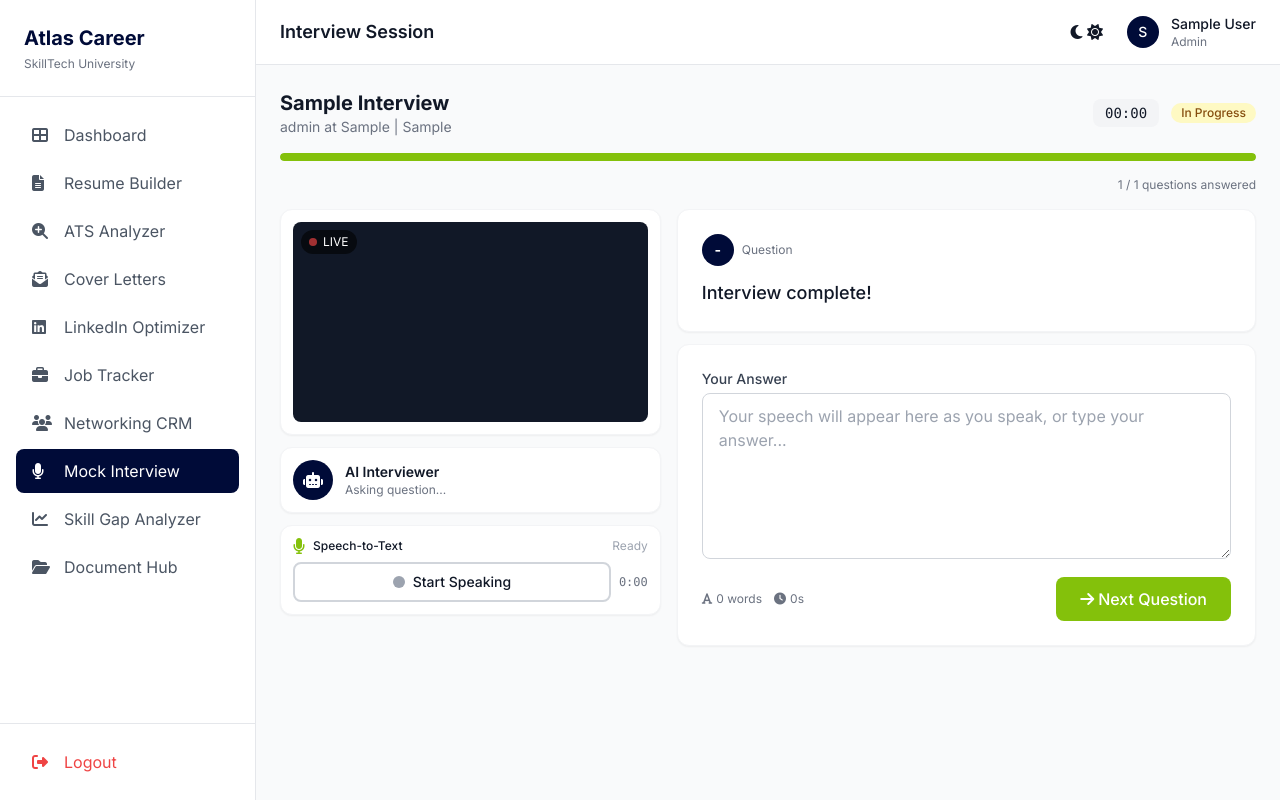
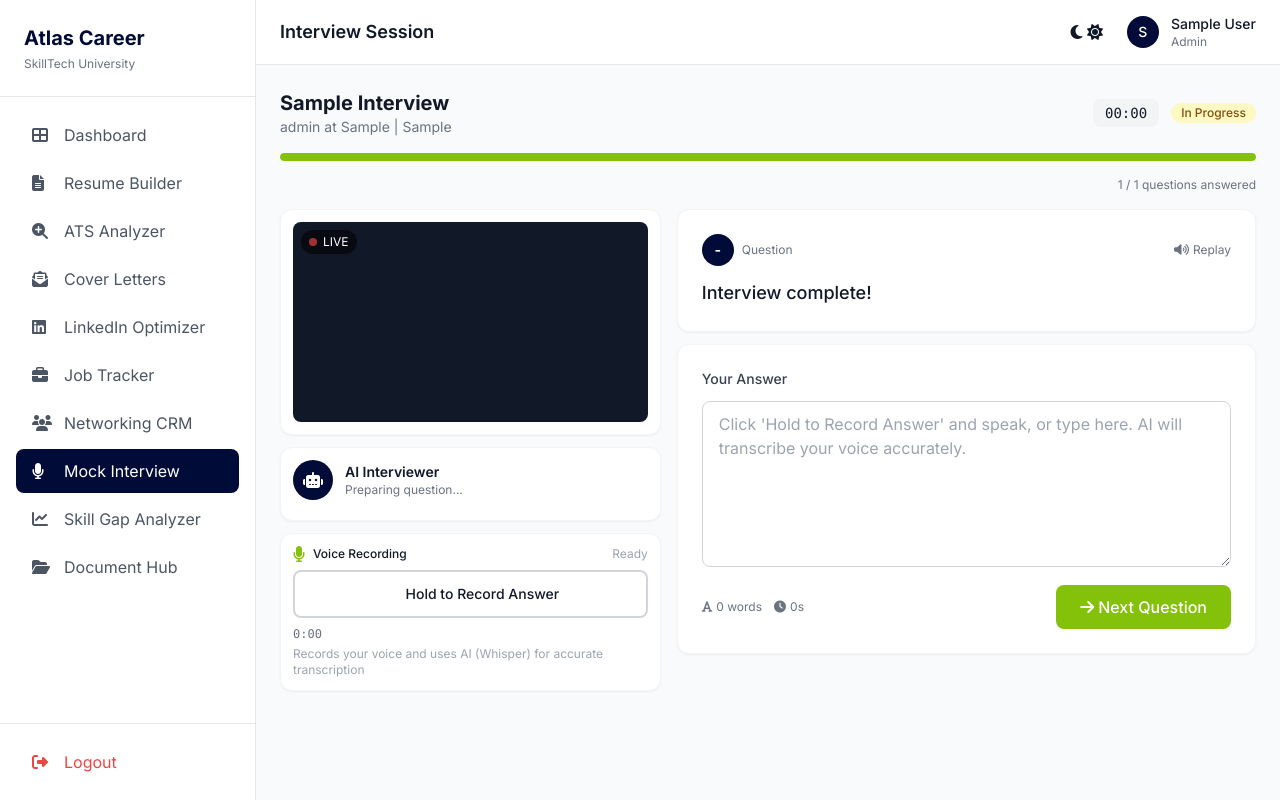
Before and after one commit to atlasskilltech/atlas_ai_career_service, a Node server app: page /interview/1/session in a window 1280 px wide. Run offline with Node 20, Linux system fonts and the light colour scheme; the visitor is signed in with stand-in values (Sample User, id 1); tables that the repository leaves empty or names only in its code hold one stand-in row (values such as "Sample post"); some libraries are stand-ins or nearby versions.

Commit message:
feat: Add OpenAI TTS and Whisper for AI interviewer voice interaction
- Add textToSpeech() and speechToText() functions to openai.js config
- Add TTS endpoint (GET /:id/question/:qid/audio) with file caching
- Add Whisper transcription endpoint (POST /:id/transcribe) with multer
- Rewrite session.ejs: AI speaks questions via TTS-1, user records audio
  via MediaRecorder, audio blob transcribed server-side via Whisper API

https://claude.ai/code/session_01GWxcr1G6gCDQWUxiDHdwFn

```diff
--- a/src/controllers/interviewController.js
+++ b/src/controllers/interviewController.js
@@ -1,4 +1,13 @@
 const interviewService = require('../services/interviewService');
+const { textToSpeech, speechToText } = require('../config/openai');
+const path = require('path');
+const fs = require('fs');
+const multer = require('multer');
+
+const audioUpload = multer({
+  dest: path.join(__dirname, '../../uploads/audio/'),
+  limits: { fileSize: 25 * 1024 * 1024 },
+});
 
 class InterviewController {
   async index(req, res) {
@@ -50,6 +59,54 @@ class InterviewController {
     }
   }
 
+  // TTS: Generate and serve audio for a question
+  async questionAudio(req, res) {
+    try {
+      const questionId = req.params.qid;
+      const audioDir = path.join(__dirname, '../../uploads/tts/');
+      const audioPath = path.join(audioDir, `q_${questionId}.mp3`);
+
+      // Serve cached audio if exists
+      if (fs.existsSync(audioPath)) {
+        res.setHeader('Content-Type', 'audio/mpeg');
+        return fs.createReadStream(audioPath).pipe(res);
+      }
+
+      // Generate TTS
+      const question = await interviewService.getQuestionById(questionId);
+      if (!question) return res.status(404).json({ error: 'Question not found' });
+
+      await textToSpeech(question.question, audioPath);
+      res.setHeader('Content-Type', 'audio/mpeg');
+      fs.createReadStream(audioPath).pipe(res);
+    } catch (err) {
+      res.status(500).json({ error: 'TTS generation failed: ' + err.message });
+    }
+  }
+
+  // Whisper: Transcribe uploaded audio
+  async transcribe(req, res) {
+    try {
+      if (!req.file) return res.status(400).json({ error: 'No audio file uploaded' });
+
+      // Rename to .webm for Whisper compatibility
+      const ext = '.webm';
+      const newPath = req.file.path + ext;
+      fs.renameSync(req.file.path, newPath);
+
+      const text = await speechToText(newPath);
+
+      // Cleanup temp file
+      try { fs.unlinkSync(newPath); } catch {}
+
+      res.json({ success: true, text });
+    } catch (err) {
+      // Cleanup on error
+      if (req.file) try { fs.unlinkSync(req.file.path); fs.unlinkSync(req.file.path + '.webm'); } catch {}
+      res.status(500).json({ error: 'Transcription failed: ' + err.message });
+    }
+  }
+
   async submitAnswer(req, res) {
     try {
       const { questionId, answerText, answerDuration } = req.body;
@@ -95,4 +152,5 @@ class InterviewController {
   }
 }
 
-module.exports = new InterviewController();
+const controller = new InterviewController();
+module.exports = { controller, audioUpload };
--- a/src/services/interviewService.js
+++ b/src/services/interviewService.js
@@ -12,6 +12,10 @@ class InterviewService {
 
   async getById(id) {
     return interviewRepository.findById(id);
+  }
+
+  async getQuestionById(questionId) {
+    return interviewRepository.getQuestion(questionId);
   }
 
   async getAverageScores(userId) {
--- a/src/views/pages/interview/session.ejs
+++ b/src/views/pages/interview/session.ejs
@@ -19,47 +19,60 @@
 
   <!-- Main Interview Area -->
   <div class="grid grid-cols-1 lg:grid-cols-5 gap-4">
-    <!-- Left: Video Feed -->
+    <!-- Left: Video Feed + AI -->
     <div class="lg:col-span-2 space-y-3">
+      <!-- Camera -->
       <div class="card p-3">
         <div class="relative rounded-lg overflow-hidden bg-gray-900 aspect-video">
           <video id="camera-feed" autoplay muted playsinline class="w-full h-full object-cover"></video>
           <div class="absolute top-2 left-2 flex items-center gap-1.5 bg-black/60 text-white text-xs px-2 py-1 rounded-full">
-            <span class="w-2 h-2 rounded-full bg-red-500 animate-pulse" id="rec-indicator"></span>
-            <span id="rec-label">LIVE</span>
+            <span class="w-2 h-2 rounded-full bg-red-500 animate-pulse"></span>
+            <span>LIVE</span>
           </div>
         </div>
       </div>
 
-      <!-- AI Interviewer -->
+      <!-- AI Interviewer Card -->
       <div class="card p-3">
-        <div class="flex items-center gap-3">
-          <div class="w-10 h-10 rounded-full bg-primary flex items-center justify-center">
+        <div class="flex items-center gap-3 mb-2">
+          <div class="w-10 h-10 rounded-full bg-primary flex items-center justify-center flex-shrink-0">
             <i class="fas fa-robot text-white"></i>
           </div>
-          <div>
+          <div class="flex-1">
             <p class="text-sm font-semibold">AI Interviewer</p>
-            <p class="text-xs text-gray-500" id="ai-status">Asking question...</p>
+            <p class="text-xs text-gray-500" id="ai-status">Preparing question...</p>
+          </div>
+          <div id="ai-speaking-indicator" class="hidden">
+            <div class="flex items-center gap-1">
+              <span class="w-1 h-3 bg-accent rounded-full animate-pulse"></span>
+              <span class="w-1 h-4 bg-accent rounded-full animate-pulse" style="animation-delay:0.15s"></span>
+              <span class="w-1 h-2 bg-accent rounded-full animate-pulse" style="animation-delay:0.3s"></span>
+            </div>
           </div>
         </div>
+        <audio id="ai-audio" class="hidden"></audio>
       </div>
 
-      <!-- Recording Controls -->
+      <!-- Voice Recorder -->
       <div class="card p-3">
-        <div class="flex items-center justify-between">
+        <div class="flex items-center justify-between mb-2">
           <div class="flex items-center gap-2">
             <i class="fas fa-microphone text-accent"></i>
-            <span class="text-xs font-medium">Speech-to-Text</span>
+            <span class="text-xs font-medium">Voice Recording</span>
           </div>
-          <span class="text-xs text-gray-400" id="stt-status">Ready</span>
+          <span class="text-xs text-gray-400" id="rec-status">Ready</span>
         </div>
-        <div class="mt-2 flex items-center gap-2">
-          <button onclick="toggleSpeech()" id="speech-btn" class="flex-1 py-2 rounded-lg border-2 border-gray-300 text-sm font-medium flex items-center justify-center gap-2 hover:border-red-400 transition">
-            <span class="w-3 h-3 rounded-full bg-gray-400" id="speech-dot"></span>
-            <span id="speech-label">Start Speaking</span>
+        <button onclick="toggleRecording()" id="rec-btn" class="w-full py-3 rounded-lg border-2 border-gray-300 text-sm font-medium flex items-center justify-center gap-2 hover:border-red-400 transition">
+          <span class="w-4 h-4 rounded-full bg-gray-400" id="rec-dot"></span>
+          <span id="rec-label">Hold to Record Answer</span>
+        </button>
+        <div class="flex items-center justify-between mt-2">
+          <span class="text-xs font-mono text-gray-500" id="rec-time">0:00</span>
+          <button onclick="transcribeAudio()" id="transcribe-btn" class="text-xs text-accent hover:underline font-medium hidden">
+            <i class="fas fa-wand-magic-sparkles mr-1"></i>Convert to Text
           </button>
-          <span class="text-xs font-mono text-gray-500" id="speech-time">0:00</span>
         </div>
+        <p class="text-xs text-gray-400 mt-1" id="rec-hint">Records your voice and uses AI (Whisper) for accurate transcription</p>
       </div>
     </div>
 
@@ -67,17 +80,25 @@
     <div class="lg:col-span-3 space-y-3">
       <!-- Current Question -->
       <div class="card" id="question-card">
-        <div class="flex items-center gap-2 mb-3">
-          <span class="w-8 h-8 bg-primary text-white rounded-full flex items-center justify-center text-sm font-bold" id="q-number"><%= currentQuestion ? currentQuestion.question_order : '-' %></span>
-          <span class="text-xs text-gray-500" id="q-type"><%= currentQuestion && currentQuestion.is_follow_up ? 'Follow-up Question' : 'Question' %></span>
+        <div class="flex items-center justify-between mb-3">
+          <div class="flex items-center gap-2">
+            <span class="w-8 h-8 bg-primary text-white rounded-full flex items-center justify-center text-sm font-bold" id="q-number"><%= currentQuestion ? currentQuestion.question_order : '-' %></span>
+            <span class="text-xs text-gray-500" id="q-type"><%= currentQuestion && currentQuestion.is_follow_up ? 'Follow-up Question' : 'Question' %></span>
+          </div>
+          <button onclick="replayQuestion()" id="replay-btn" class="text-xs text-gray-500 hover:text-primary" title="Replay question audio">
+            <i class="fas fa-volume-high mr-1"></i>Replay
+          </button>
         </div>
         <p class="text-lg font-medium leading-relaxed" id="q-text"><%= currentQuestion ? currentQuestion.question : 'Interview complete!' %></p>
       </div>
 
       <!-- Answer Area -->
       <div class="card" id="answer-card">
-        <label class="label-field">Your Answer</label>
-        <textarea id="answer-text" class="input-field" rows="6" placeholder="Your speech will appear here as you speak, or type your answer..."><%= '' %></textarea>
+        <div class="flex items-center justify-between mb-2">
+          <label class="label-field mb-0">Your Answer</label>
+          <span class="text-xs text-gray-400" id="transcribe-status"></span>
+        </div>
+        <textarea id="answer-text" class="input-field" rows="6" placeholder="Click 'Hold to Record Answer' and speak, or type here. AI will transcribe your voice accurately."></textarea>
         <div class="flex items-center justify-between mt-3">
           <div class="flex items-center gap-3 text-xs text-gray-500">
             <span><i class="fas fa-font mr-1"></i><span id="word-count">0</span> words</span>
@@ -89,7 +110,7 @@
         </div>
       </div>
 
-      <!-- Complete Button (shown when all questions answered) -->
+      <!-- Complete Section -->
       <div id="complete-section" class="hidden">
         <div class="card text-center py-6">
           <i class="fas fa-check-circle text-4xl text-green-500 mb-3"></i>
@@ -107,17 +128,18 @@
 <script>
 const interviewId = '<%= interview.id %>';
 let currentQuestionId = <%= currentQuestion ? currentQuestion.id : 'null' %>;
+let mediaStream = null;
+let mediaRecorder = null;
+let audioChunks = [];
+let recordedBlob = null;
 let isRecording = false;
-let recognition = null;
-let mediaStream = null;
+let recTimer = null;
 let answerStartTime = Date.now();
 let interviewStartTime = Date.now();
-let speechTimer = null;
 let interviewTimer = null;
 
-// --- Init ---
+// =========== INIT ===========
 async function init() {
-  // Start camera
   try {
     mediaStream = await navigator.mediaDevices.getUserMedia({ video: true, audio: true });
     document.getElementById('camera-feed').srcObject = mediaStream;
@@ -125,110 +147,158 @@ async function init() {
     showToast('Camera access failed: ' + err.message, 'error');
   }
 
-  // Interview timer
   interviewTimer = setInterval(() => {
-    const elapsed = Math.floor((Date.now() - interviewStartTime) / 1000);
-    const mins = Math.floor(elapsed / 60).toString().padStart(2, '0');
-    const secs = (elapsed % 60).toString().padStart(2, '0');
-    document.getElementById('timer').textContent = mins + ':' + secs;
+    const s = Math.floor((Date.now() - interviewStartTime) / 1000);
+    document.getElementById('timer').textContent =
+      Math.floor(s/60).toString().padStart(2,'0') + ':' + (s%60).toString().padStart(2,'0');
   }, 1000);
 
-  // Word counter
   document.getElementById('answer-text').addEventListener('input', () => {
-    const text = document.getElementById('answer-text').value.trim();
-    document.getElementById('word-count').textContent = text ? text.split(/\s+/).length : 0;
+    const t = document.getElementById('answer-text').value.trim();
+    document.getElementById('word-count').textContent = t ? t.split(/\s+/).length : 0;
   });
 
-  // If no question, show complete
-  if (!currentQuestionId) showComplete();
+  if (!currentQuestionId) { showComplete(); return; }
+  speakQuestion(currentQuestionId);
 }
 
-// --- Speech Recognition ---
-function createSpeechRecognition() {
-  const SR = window.SpeechRecognition || window.webkitSpeechRecognition;
-  if (!SR) return null;
-  const r = new SR();
-  r.continuous = true;
-  r.interimResults = true;
-  r.lang = 'en-US';
-  return r;
+// =========== AI SPEAKS QUESTION (TTS) ===========
+async function speakQuestion(qId) {
+  const audio = document.getElementById('ai-audio');
+  const indicator = document.getElementById('ai-speaking-indicator');
+  const statusEl = document.getElementById('ai-status');
+
+  statusEl.textContent = 'Speaking...';
+  indicator.classList.remove('hidden');
+
+  try {
+    audio.src = '/interview/' + interviewId + '/question/' + qId + '/audio';
+    audio.onended = () => {
+      indicator.classList.add('hidden');
+      statusEl.textContent = 'Waiting for your answer...';
+    };
+    audio.onerror = () => {
+      indicator.classList.add('hidden');
+      statusEl.textContent = 'Audio unavailable - read the question above';
+    };
+    await audio.play();
+  } catch {
+    indicator.classList.add('hidden');
+    statusEl.textContent = 'Read the question above and answer';
+  }
 }
 
-function toggleSpeech() {
-  if (isRecording) stopSpeech();
-  else startSpeech();
+function replayQuestion() {
+  if (currentQuestionId) speakQuestion(currentQuestionId);
 }
 
-function startSpeech() {
-  recognition = createSpeechRecognition();
-  if (!recognition) {
-    showToast('Speech recognition not supported. Use Chrome.', 'error');
-    return;
-  }
+// =========== VOICE RECORDING (MediaRecorder) ===========
+function toggleRecording() {
+  if (isRecording) stopRecording();
+  else startRecording();
+}
 
-  const textarea = document.getElementById('answer-text');
-  let existing = textarea.value;
-  let finalText = existing;
+function startRecording() {
+  if (!mediaStream) { showToast('Microphone not available', 'error'); return; }
 
-  recognition.onresult = (event) => {
-    let interim = '';
-    for (let i = event.resultIndex; i < event.results.length; i++) {
-      if (event.results[i].isFinal) {
-        finalText += (finalText ? ' ' : '') + event.results[i][0].transcript;
-      } else {
-        interim += event.results[i][0].transcript;
-      }
-    }
-    textarea.value = finalText + (interim ? ' ' + interim : '');
-    textarea.dispatchEvent(new Event('input'));
+  audioChunks = [];
+  recordedBlob = null;
+
+  // Use audio tracks from the existing stream
+  const audioStream = new MediaStream(mediaStream.getAudioTracks());
+  mediaRecorder = new MediaRecorder(audioStream, { mimeType: 'audio/webm;codecs=opus' });
+
+  mediaRecorder.ondataavailable = (e) => { if (e.data.size > 0) audioChunks.push(e.data); };
+  mediaRecorder.onstop = () => {
+    recordedBlob = new Blob(audioChunks, { type: 'audio/webm' });
+    document.getElementById('transcribe-btn').classList.remove('hidden');
+    document.getElementById('rec-hint').textContent = 'Recording saved. Click "Convert to Text" or record again.';
   };
 
-  recognition.onerror = (e) => { if (e.error !== 'no-speech') showToast('Speech error: ' + e.error, 'error'); };
-  recognition.onend = () => { if (isRecording) try { recognition.start(); } catch(e) {} };
-
-  recognition.start();
+  mediaRecorder.start(1000);
   isRecording = true;
   answerStartTime = Date.now();
 
-  // UI updates
-  const btn = document.getElementById('speech-btn');
+  // UI
+  const btn = document.getElementById('rec-btn');
   btn.classList.add('border-red-500', 'bg-red-50', 'text-red-600');
   btn.classList.remove('border-gray-300');
-  document.getElementById('speech-dot').classList.replace('bg-gray-400', 'bg-red-500');
-  document.getElementById('speech-dot').classList.add('animate-pulse');
-  document.getElementById('speech-label').textContent = 'Stop Speaking';
-  document.getElementById('stt-status').textContent = 'Listening...';
-  document.getElementById('ai-status').textContent = 'Listening to your answer...';
+  document.getElementById('rec-dot').className = 'w-4 h-4 rounded-full bg-red-500 animate-pulse';
+  document.getElementById('rec-label').textContent = 'Recording... Click to Stop';
+  document.getElementById('rec-status').textContent = 'Recording';
+  document.getElementById('transcribe-btn').classList.add('hidden');
 
-  speechTimer = setInterval(() => {
+  recTimer = setInterval(() => {
     const s = Math.floor((Date.now() - answerStartTime) / 1000);
-    document.getElementById('speech-time').textContent = Math.floor(s/60) + ':' + (s%60).toString().padStart(2,'0');
+    document.getElementById('rec-time').textContent = Math.floor(s/60) + ':' + (s%60).toString().padStart(2,'0');
     document.getElementById('answer-time').textContent = s;
   }, 1000);
 }
 
-function stopSpeech() {
-  if (recognition) recognition.stop();
+function stopRecording() {
+  if (mediaRecorder && mediaRecorder.state !== 'inactive') mediaRecorder.stop();
   isRecording = false;
-  clearInterval(speechTimer);
+  clearInterval(recTimer);
 
-  const btn = document.getElementById('speech-btn');
+  const btn = document.getElementById('rec-btn');
   btn.classList.remove('border-red-500', 'bg-red-50', 'text-red-600');
   btn.classList.add('border-gray-300');
-  document.getElementById('speech-dot').classList.replace('bg-red-500', 'bg-gray-400');
-  document.getElementById('speech-dot').classList.remove('animate-pulse');
-  document.getElementById('speech-label').textContent = 'Start Speaking';
-  document.getElementById('stt-status').textContent = 'Stopped';
-  document.getElementById('ai-status').textContent = 'Waiting for response...';
+  document.getElementById('rec-dot').className = 'w-4 h-4 rounded-full bg-gray-400';
+  document.getElementById('rec-label').textContent = 'Record Again';
+  document.getElementById('rec-status').textContent = 'Stopped';
 }
 
-// --- Submit Answer ---
+// =========== WHISPER TRANSCRIPTION ===========
+async function transcribeAudio() {
+  if (!recordedBlob) { showToast('No recording to transcribe', 'error'); return; }
+
+  const btn = document.getElementById('transcribe-btn');
+  const statusEl = document.getElementById('transcribe-status');
+  btn.disabled = true;
+  btn.innerHTML = '<i class="fas fa-spinner fa-spin mr-1"></i>Transcribing...';
+  statusEl.textContent = 'Sending to AI Whisper...';
+
+  const formData = new FormData();
+  formData.append('audio', recordedBlob, 'recording.webm');
+
+  try {
+    const res = await fetch('/interview/' + interviewId + '/transcribe', { method: 'POST', body: formData });
+    const data = await res.json();
+
+    if (data.success && data.text) {
+      const textarea = document.getElementById('answer-text');
+      const existing = textarea.value.trim();
+      textarea.value = existing ? existing + ' ' + data.text : data.text;
+      textarea.dispatchEvent(new Event('input'));
+      statusEl.textContent = 'Transcription complete';
+      showToast('Voice transcribed successfully', 'success');
+    } else {
+      statusEl.textContent = 'Transcription failed';
+      showToast(data.error || 'Transcription failed', 'error');
+    }
+  } catch (err) {
+    statusEl.textContent = 'Network error';
+    showToast('Failed to transcribe', 'error');
+  }
+
+  btn.disabled = false;
+  btn.innerHTML = '<i class="fas fa-wand-magic-sparkles mr-1"></i>Convert to Text';
+}
+
+// =========== SUBMIT ANSWER ===========
 async function submitCurrentAnswer() {
-  if (isRecording) stopSpeech();
+  if (isRecording) stopRecording();
 
   const textarea = document.getElementById('answer-text');
-  const answerText = textarea.value.trim();
-  if (!answerText) return showToast('Please provide an answer before continuing', 'error');
+  let answerText = textarea.value.trim();
+
+  // If no text but has recording, auto-transcribe first
+  if (!answerText && recordedBlob) {
+    await transcribeAudio();
+    answerText = textarea.value.trim();
+  }
+
+  if (!answerText) return showToast('Please record or type your answer first', 'error');
 
   const duration = Math.floor((Date.now() - answerStartTime) / 1000);
   const btn = document.getElementById('submit-btn');
@@ -258,16 +328,23 @@ async function submitCurrentAnswer() {
   btn.innerHTML = '<i class="fas fa-arrow-right mr-1"></i>Next Question';
 }
 
+// =========== LOAD NEXT QUESTION ===========
 function loadQuestion(q, progress) {
   currentQuestionId = q.id;
+  recordedBlob = null;
+  audioChunks = [];
+
   document.getElementById('q-number').textContent = q.question_order;
   document.getElementById('q-type').textContent = q.is_follow_up ? 'Follow-up Question' : 'Question';
   document.getElementById('q-text').textContent = q.question;
   document.getElementById('answer-text').value = '';
   document.getElementById('word-count').textContent = '0';
   document.getElementById('answer-time').textContent = '0';
-  document.getElementById('speech-time').textContent = '0:00';
-  answerStartTime = Date.now();
+  document.getElementById('rec-time').textContent = '0:00';
+  document.getElementById('transcribe-btn').classList.add('hidden');
+  document.getElementById('transcribe-status').textContent = '';
+  document.getElementById('rec-hint').textContent = 'Records your voice and uses AI (Whisper) for accurate transcription';
+  document.getElementById('rec-label').textContent = 'Hold to Record Answer';
 
   if (progress) {
     const pct = Math.round((progress.answered / progress.total) * 100);
@@ -275,17 +352,20 @@ function loadQuestion(q, progress) {
     document.getElementById('progress-text').textContent = progress.answered + ' / ' + progress.total + ' questions answered';
   }
 
-  document.getElementById('ai-status').textContent = 'Asking question...';
+  answerStartTime = Date.now();
+  speakQuestion(q.id);
 }
 
+// =========== COMPLETE / END ===========
 function showComplete() {
   document.getElementById('question-card').classList.add('hidden');
   document.getElementById('answer-card').classList.add('hidden');
   document.getElementById('complete-section').classList.remove('hidden');
   document.getElementById('progress-bar').style.width = '100%';
   document.getElementById('ai-status').textContent = 'Interview complete!';
+  document.getElementById('ai-speaking-indicator').classList.add('hidden');
   clearInterval(interviewTimer);
-  if (isRecording) stopSpeech();
+  if (isRecording) stopRecording();
 }
 
 async function endInterview() {
@@ -307,7 +387,7 @@ async function endInterview() {
 
 window.addEventListener('beforeunload', () => {
   if (mediaStream) mediaStream.getTracks().forEach(t => t.stop());
-  if (isRecording) stopSpeech();
+  if (isRecording) stopRecording();
 });
 
 init();
```
Also changed, not shown: src/config/openai.js (+26 -1 lines), src/routes/interviewRoutes.js (+12 -10 lines).
